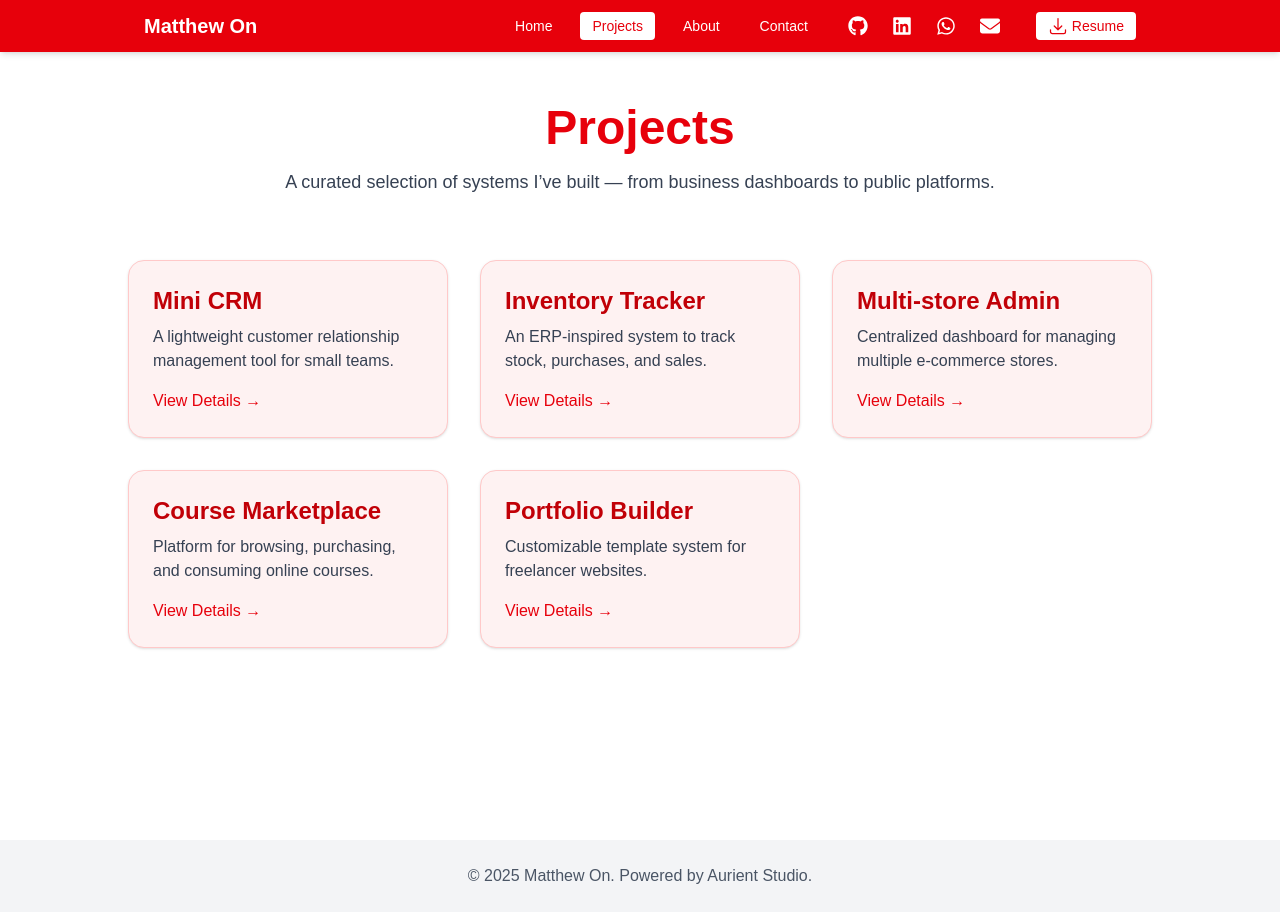
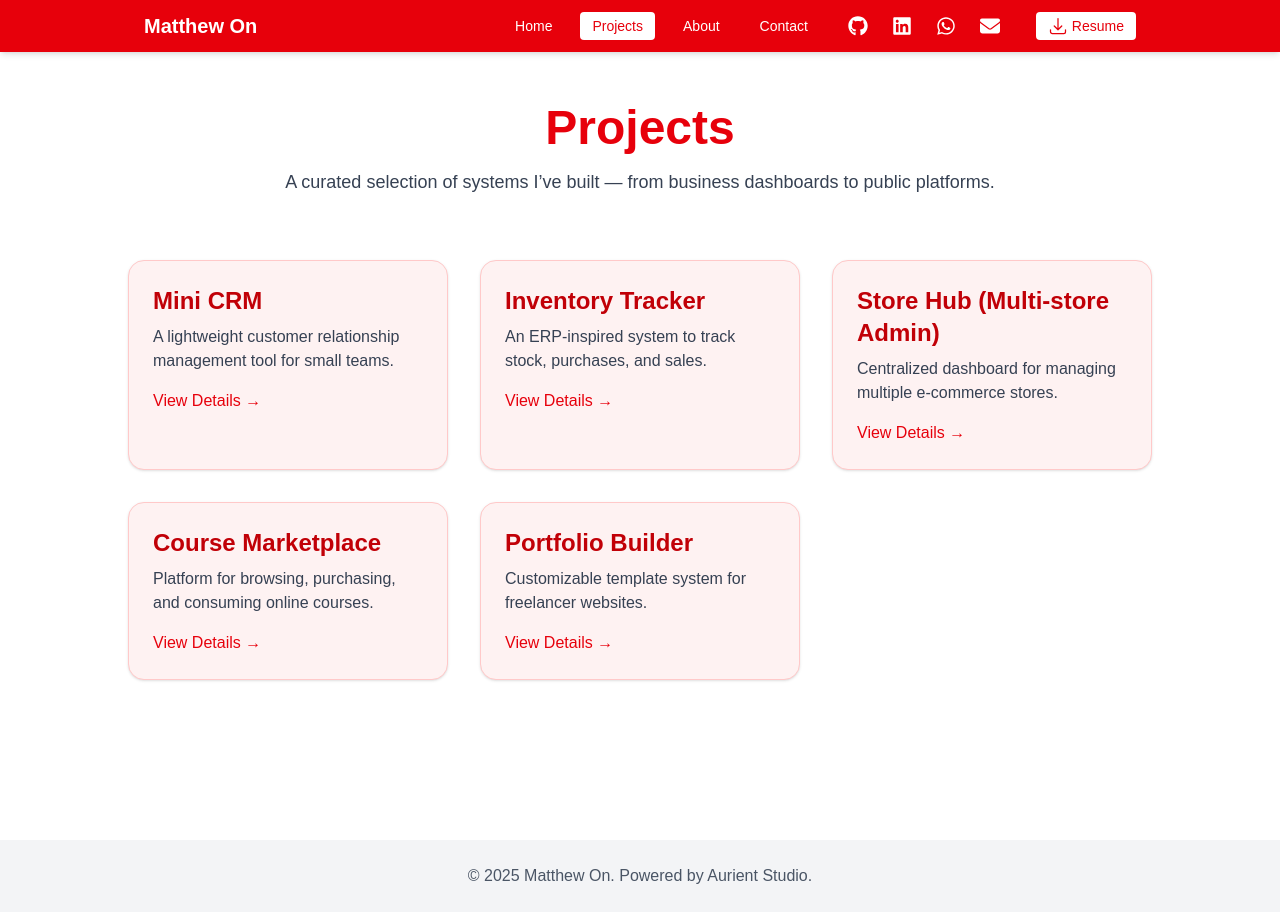
Before and after one commit to matthewOn2003/matthew-portfolio, a Next.js app: page /projects in a window 1280 px wide. Built offline with nearby package versions, Linux system fonts and the light colour scheme.

Commit message:
update store hub project

```diff
--- a/src/app/projects/page.tsx
+++ b/src/app/projects/page.tsx
@@ -14,9 +14,9 @@ const projects = [
     path: '/projects/inventory-tracker',
   },
   {
-    title: 'Multi-store Admin',
+    title: 'Store Hub (Multi-store Admin)',
     description: 'Centralized dashboard for managing multiple e-commerce stores.',
-    path: '/projects/multi-store-admin',
+    path: 'https://store-hub-app.vercel.app/',
   },
   {
     title: 'Course Marketplace',
```
